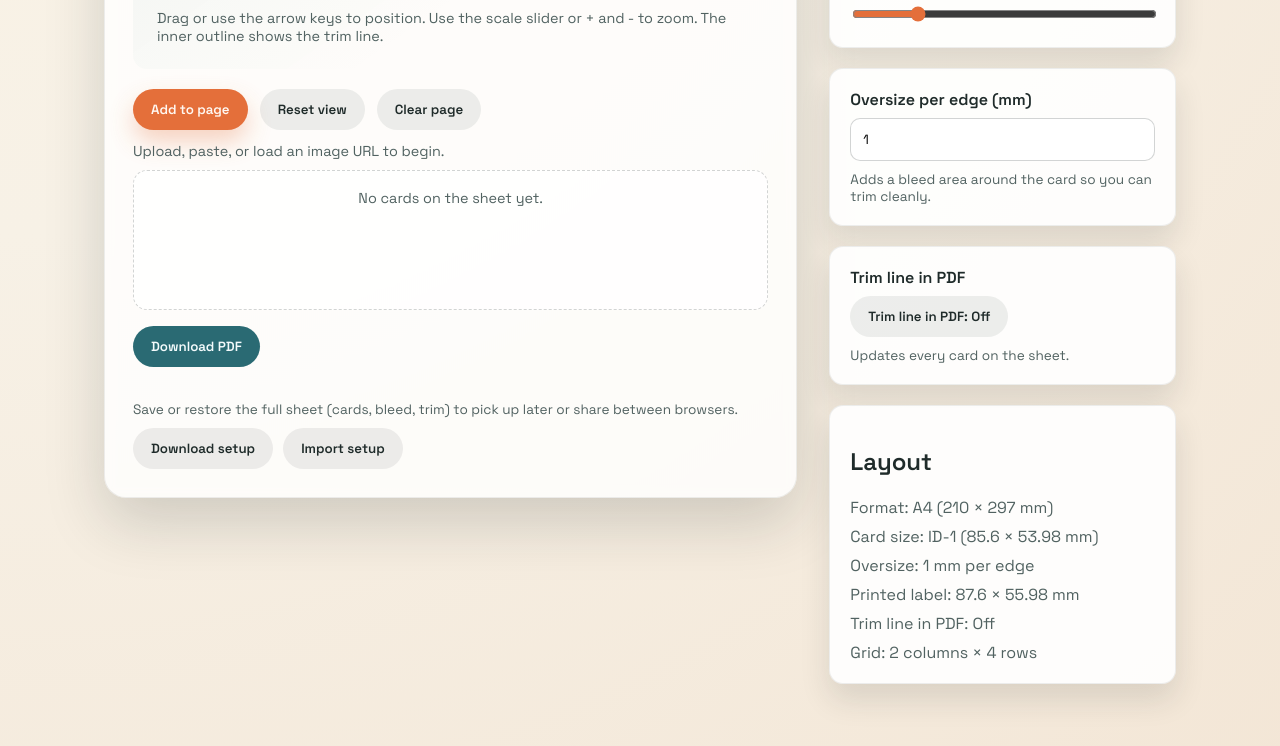
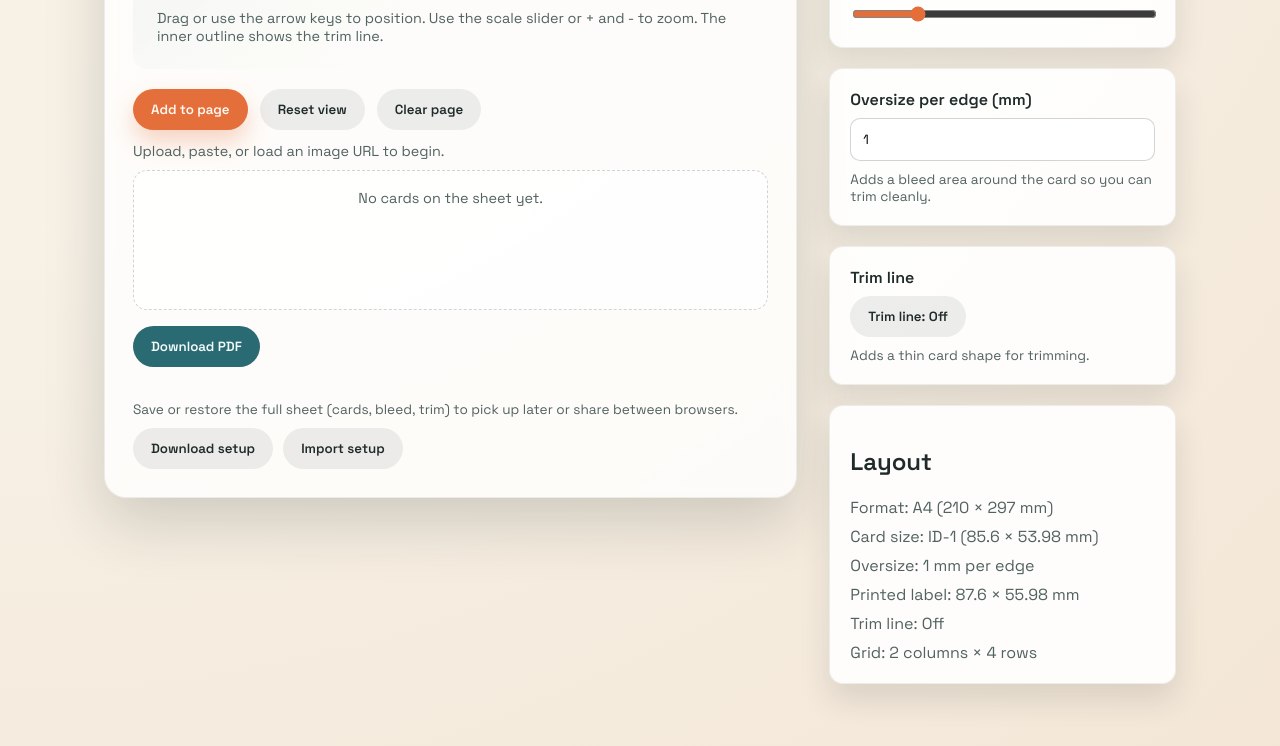
Before and after one commit to daniel-k/card-label-imager, a website built with Vite: page src/index.html in a window 1280 px wide. Shown: the part 624-1370 px from the top of the page. Built offline with nearby package versions, Linux system fonts and the light colour scheme.

Commit message:
shorten trim line button text

```diff
--- a/src/index.html
+++ b/src/index.html
@@ -136,16 +136,16 @@
                 </div>
 
                 <div class="control-block">
-                    <label for="toggleTrimLine">Trim line in PDF</label>
+                    <label for="toggleTrimLine">Trim line</label>
                     <button
                         id="toggleTrimLine"
                         class="ghost"
                         type="button"
                         aria-pressed="false"
                     >
-                        Trim line in PDF: Off
+                        Trim line: Off
                     </button>
-                    <p class="hint">Updates every card on the sheet.</p>
+                    <p class="hint">Adds a thin card shape for trimming.</p>
                 </div>
 
                 <div class="control-block">
@@ -156,7 +156,7 @@
                         <li>Oversize: <span id="oversizeMeta">1 mm</span></li>
                         <li>Printed label: <span id="labelMeta"></span></li>
                         <li>
-                            Trim line in PDF:
+                            Trim line:
                             <span id="trimLineMeta">Off</span>
                         </li>
                         <li>Grid: 2 columns × 4 rows</li>
--- a/src/main.js
+++ b/src/main.js
@@ -278,7 +278,7 @@ function updateLayoutMeta() {
 function updateTrimLineToggle() {
   const label = includeTrimInExport ? "On" : "Off";
   if (toggleTrimLineBtn) {
-    toggleTrimLineBtn.textContent = `Trim line in PDF: ${label}`;
+    toggleTrimLineBtn.textContent = `Trim line: ${label}`;
     toggleTrimLineBtn.setAttribute(
       "aria-pressed",
       includeTrimInExport.toString(),
```
